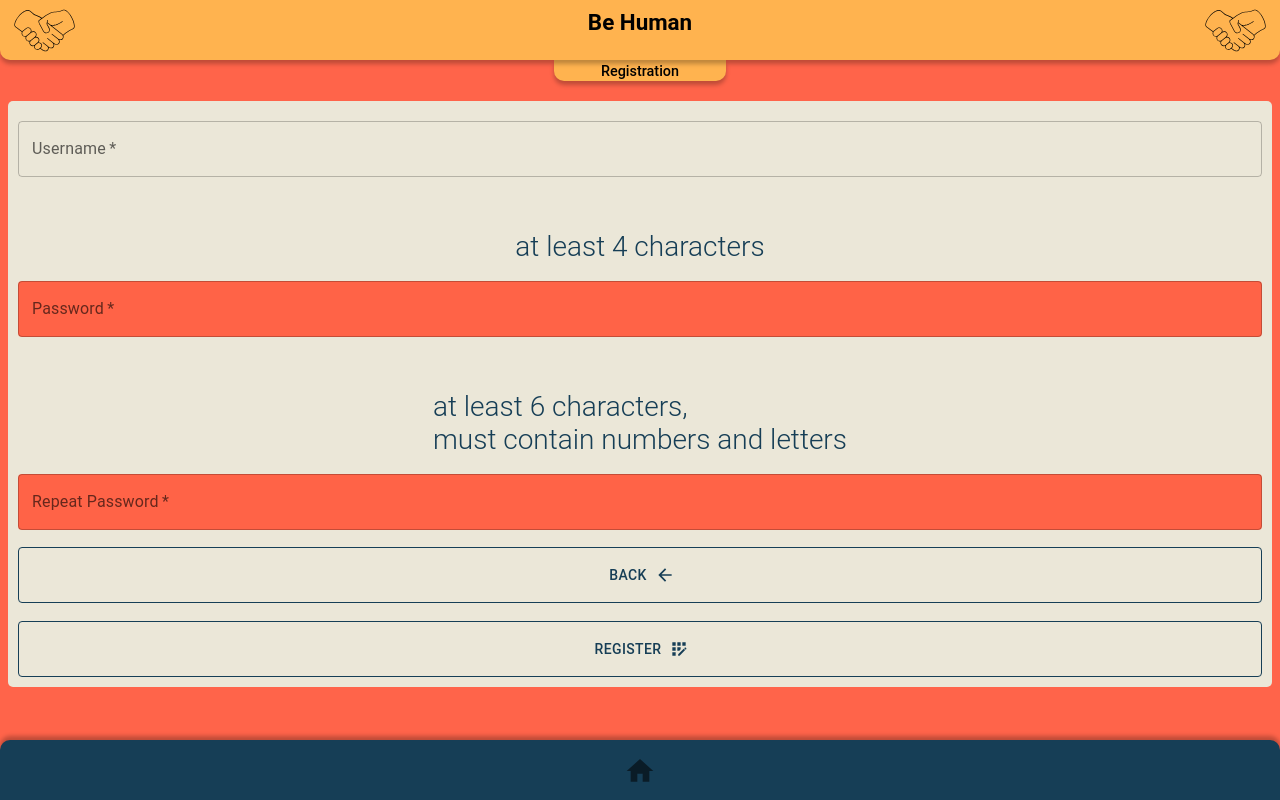
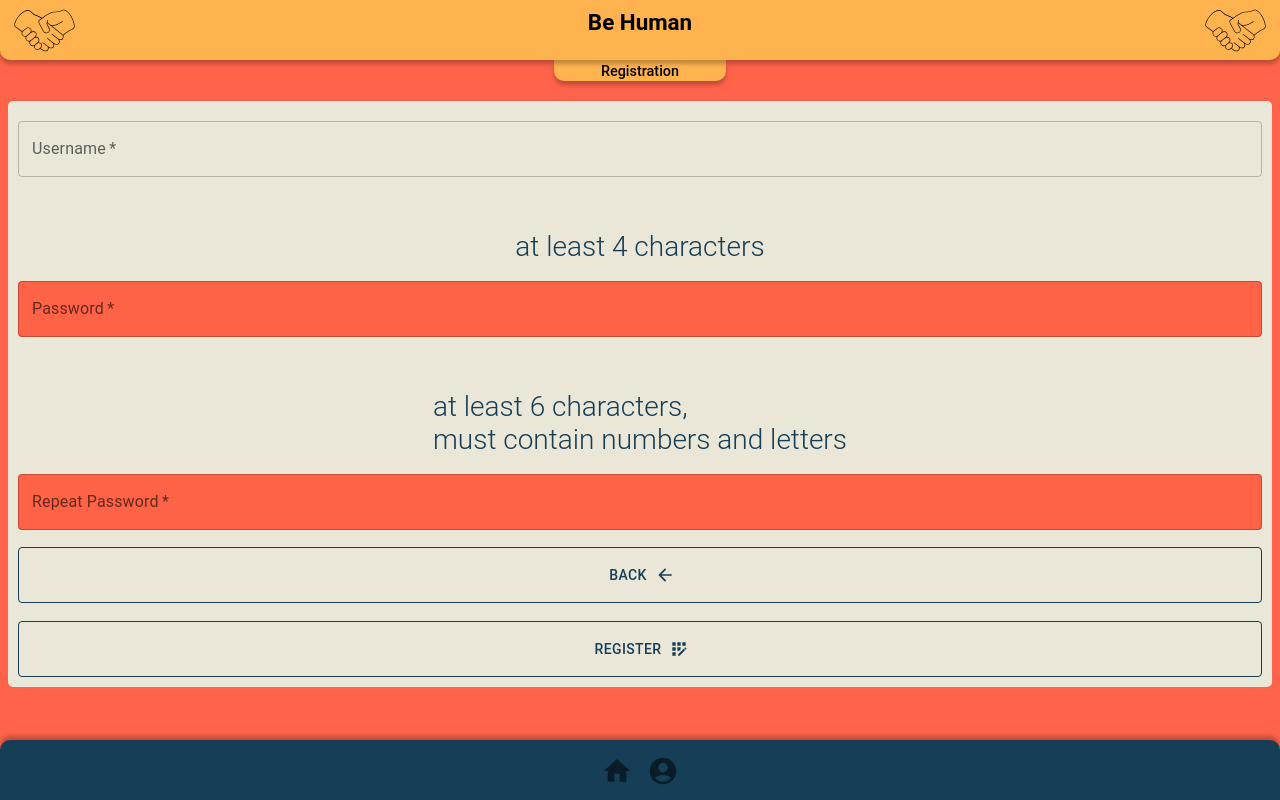
Before and after one commit to Ben-21/capstone-neuefische, a React (Vite) app in the folder frontend/: page /register in a window 1280 px wide. Built offline with nearby package versions, Linux system fonts and the light colour scheme; no server answers; the HTML template or start-up script is replaced by a standard one.

Commit message:
add login and register

```diff
--- a/frontend/src/App.tsx
+++ b/frontend/src/App.tsx
@@ -11,6 +11,7 @@ import Header from "./components/Header.tsx";
 import AddDonationOrVolunteer from "./pages/AddDonationOrVolunteer.tsx";
 import LoginPage from "./pages/LoginPage.tsx";
 import RegisterPage from "./pages/RegisterPage.tsx";
+import UserProfile from "./pages/UserProfile.tsx";
 
 
 export default function App() {
@@ -43,6 +44,7 @@ export default function App() {
                 <Route path="/volunteer/:id" element={<AddDonationOrVolunteer/>}/>
                 <Route path="/login" element={<LoginPage/>}/>
                 <Route path="/register" element={<RegisterPage/>}/>
+                <Route path="/profile" element={<UserProfile/>}/>
             </Routes>
 
             <NavigationBar/>
--- a/frontend/src/components/NavigationBar.tsx
+++ b/frontend/src/components/NavigationBar.tsx
@@ -9,6 +9,7 @@ import {useFetch} from "../hooks/useFetch.tsx";
 import DonationButton from "./DonationButton.tsx";
 import VolunteerButton from "./VolunteerButton.tsx";
 import {Project} from "../models/models.tsx";
+import UserButton from "./UserButton.tsx";
 
 
 export default function NavigationBar() {
@@ -56,6 +57,7 @@ export default function NavigationBar() {
                 {page === "edit" && <DeleteButton projectId={id}/>}
                 {page === "details" && <DonationButton projectId={id}/>}
                 {page === "details" && volunteerVisible && <VolunteerButton projectId={id}/>}
+                <UserButton/>
             </StyledNavigationBar>
         </StyledNavigationWrapper>
     )
--- a/frontend/src/pages/LoginPage.tsx
+++ b/frontend/src/pages/LoginPage.tsx
@@ -30,8 +30,6 @@ export default function LoginPage() {
 
         <StyledBody>
             <StyledForm onSubmit={handleSubmit}>
-                {/*<InputField value={username} onChange={handleUsernameInput} type="text" name="userName"*/}
-                {/*            placeholder="username"/>*/}
                 <StyledTextField required id="username" name="username" value={username}
                                  onChange={handleUsernameInput}
                                  label="Username"
@@ -41,10 +39,6 @@ export default function LoginPage() {
                                  label="Password"
                                  variant="outlined"
                                  type="password"/>
-
-                {/*<InputField value={password} onChange={handlePasswordInput} type="password" name="password"*/}
-                {/*            placeholder="password"/>*/}
-
                 <StyledButton type={"submit"} variant="outlined"
                               endIcon={<LoginIcon/>}>LOGIN</StyledButton>
                 <StyledSpan>OR</StyledSpan>
--- a/frontend/src/pages/RegisterPage.tsx
+++ b/frontend/src/pages/RegisterPage.tsx
@@ -5,7 +5,6 @@ import {useNavigate} from "react-router-dom";
 import {useFetch} from "../hooks/useFetch.tsx";
 import ArrowBackIcon from '@mui/icons-material/ArrowBack';
 import AppRegistrationIcon from '@mui/icons-material/AppRegistration';
-
 
 
 export default function RegisterPage() {
@@ -26,13 +25,13 @@ export default function RegisterPage() {
         setPassword(event.currentTarget.value);
     }
 
-    function handleRepeatedPasswordInput(event: ChangeEvent<HTMLInputElement>){
+    function handleRepeatedPasswordInput(event: ChangeEvent<HTMLInputElement>) {
         setRepeatedPassword(event.currentTarget.value);
     }
 
-    function handleRegistration(event: FormEvent<HTMLFormElement>){
+    function handleRegistration(event: FormEvent<HTMLFormElement>) {
         event.preventDefault();
-        register(username,password, repeatedPassword, setPassword, setRepeatedPassword, navigate);
+        register(username, password, repeatedPassword, setPassword, setRepeatedPassword, navigate);
     }
 
     return (
@@ -49,6 +48,7 @@ export default function RegisterPage() {
                                  onChange={handlePasswordInput}
                                  label="Password"
                                  variant="outlined"
+                                 type="password"
                                  style={{backgroundColor: regex.test(password) ? "lightgreen" : "tomato"}}/>
                 <br/>
                 <StyledSpan>
@@ -60,6 +60,7 @@ export default function RegisterPage() {
                                  onChange={handleRepeatedPasswordInput}
                                  label="Repeat Password"
                                  variant="outlined"
+                                 type="password"
                                  style={{backgroundColor: regex.test(password) ? "lightgreen" : "tomato"}}/>
                 <StyledButton type={"button"} onClick={() => navigate("/login")} variant="outlined"
                               endIcon={<ArrowBackIcon/>}>BACK</StyledButton>
@@ -69,7 +70,7 @@ export default function RegisterPage() {
         </StyledBody>
 
 
-        )
+    )
 
 
 }
```
